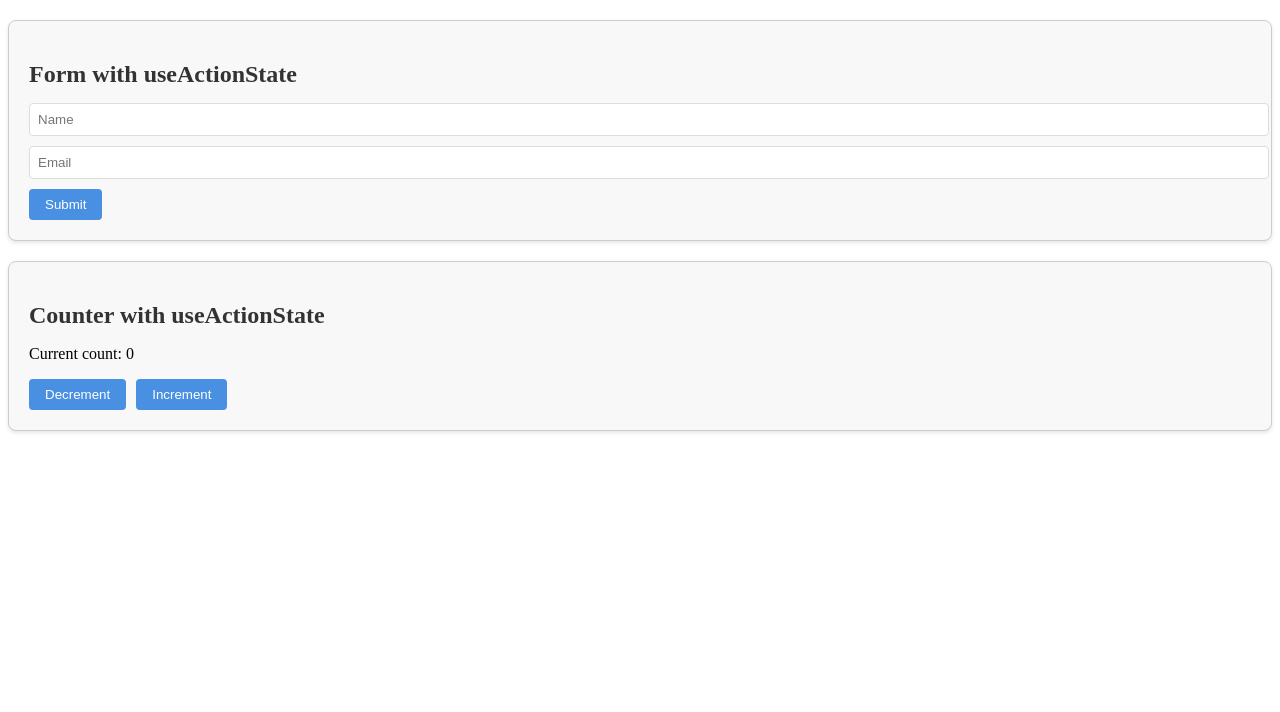
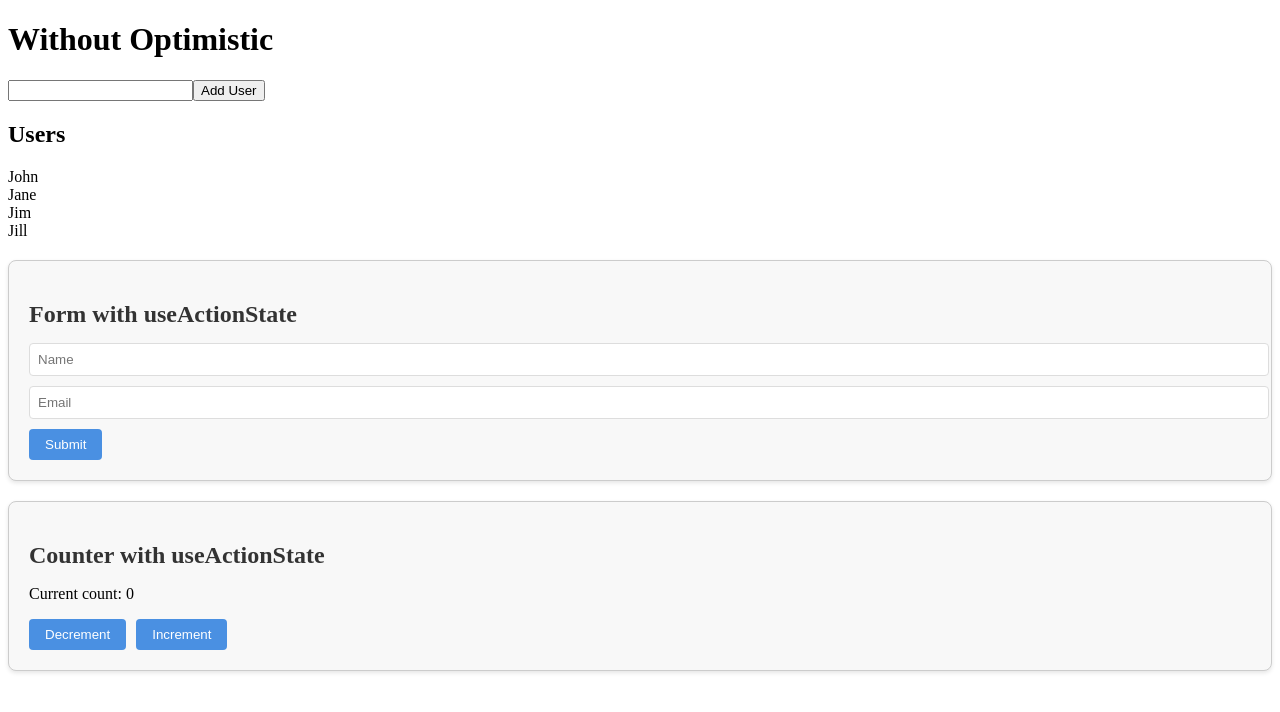
Before and after one commit to Redaelemawy20/react-19-features, a React (Vite) app: page / in a window 1280 px wide. Shown: the top 712 px of the page. Built offline with nearby package versions, Linux system fonts and the light colour scheme.

Commit message:
feat (useOptimistic) : show slow api call with pessimistic update

```diff
--- a/src/App.tsx
+++ b/src/App.tsx
@@ -1,9 +1,10 @@
 import CounterUseActionState from './components/CounterUseActionState';
 import FormUseActionState from './components/FormUseActionState';
-
+import UseOptimistic from './components/UseOptimistic';
 function App() {
   return (
     <>
+      <UseOptimistic />
       <FormUseActionState />
       <CounterUseActionState />
     </>
--- /dev/null
+++ b/src/components/UseOptimistic.tsx
@@ -0,0 +1,43 @@
+import { useState } from 'react';
+
+export default function UseOptimistic() {
+  const [username, setUsername] = useState('');
+  const [users, setUsers] = useState<string[]>(['John', 'Jane', 'Jim', 'Jill']);
+  const [isLoading, setIsLoading] = useState(false);
+  const handleAddUser = async () => {
+    setIsLoading(true);
+    await createUser(username);
+    setUsers([...users, username]);
+    setUsername('');
+    setIsLoading(false);
+  };
+  return (
+    <form>
+      <h1>Without Optimistic</h1>
+      <input
+        type="text"
+        value={username}
+        onChange={(e) => setUsername(e.target.value)}
+      />
+      <button onClick={handleAddUser} disabled={isLoading}>
+        {isLoading ? 'Adding...' : 'Add User'}
+      </button>
+      <br />
+      <h2>Users</h2>
+      <div>
+        {users.map((user) => (
+          <div key={user}>{user}</div>
+        ))}
+      </div>
+    </form>
+  );
+}
+
+// simulate create user api call
+const createUser = (username: string) => {
+  return new Promise((resolve) => {
+    setTimeout(() => {
+      resolve(username);
+    }, 5000);
+  });
+};
```
